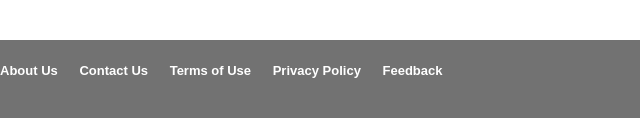
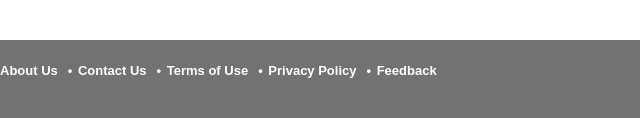
Before and after one commit to vipul-/tuTangle, a plain HTML site: page index.html in a window 1280 px wide. Shown: the part 1030-1148 px from the top of the page, 0-640 px from the left. Drawn offline with Linux system fonts and the light colour scheme; a web font is replaced by a local one.

Commit message:
added separator icon on the footer

```diff
--- a/css/style.css
+++ b/css/style.css
@@ -302,6 +302,7 @@ main h2 {
     }
 
 footer {
+    color: #fff;
     background-color: #727272;
     margin-top: 28px;
     font-size: 13px;
@@ -317,8 +318,11 @@ footer {
 
 footer li {
     display: inline;
-    color: #fff;
-    padding-right: 18px;
+    padding-right: 10px;
+}
+
+footer li:not(:first-of-type) {
+    padding-left: 2px;
 }
 
 #copyright {
--- a/index.html
+++ b/index.html
@@ -143,10 +143,10 @@
     <footer>
         <div class='container'>
             <ul class='footer-nav'>
-                <li>About Us</li>
-                <li>Contact Us</li>
-                <li>Terms of Use</li>
-                <li>Privacy Policy</li>
+                <li>About Us</li>•
+                <li>Contact Us</li>•
+                <li>Terms of Use</li>•
+                <li>Privacy Policy</li>•
                 <li>Feedback</li>
             </ul>
             <span id='copyright'>
```
